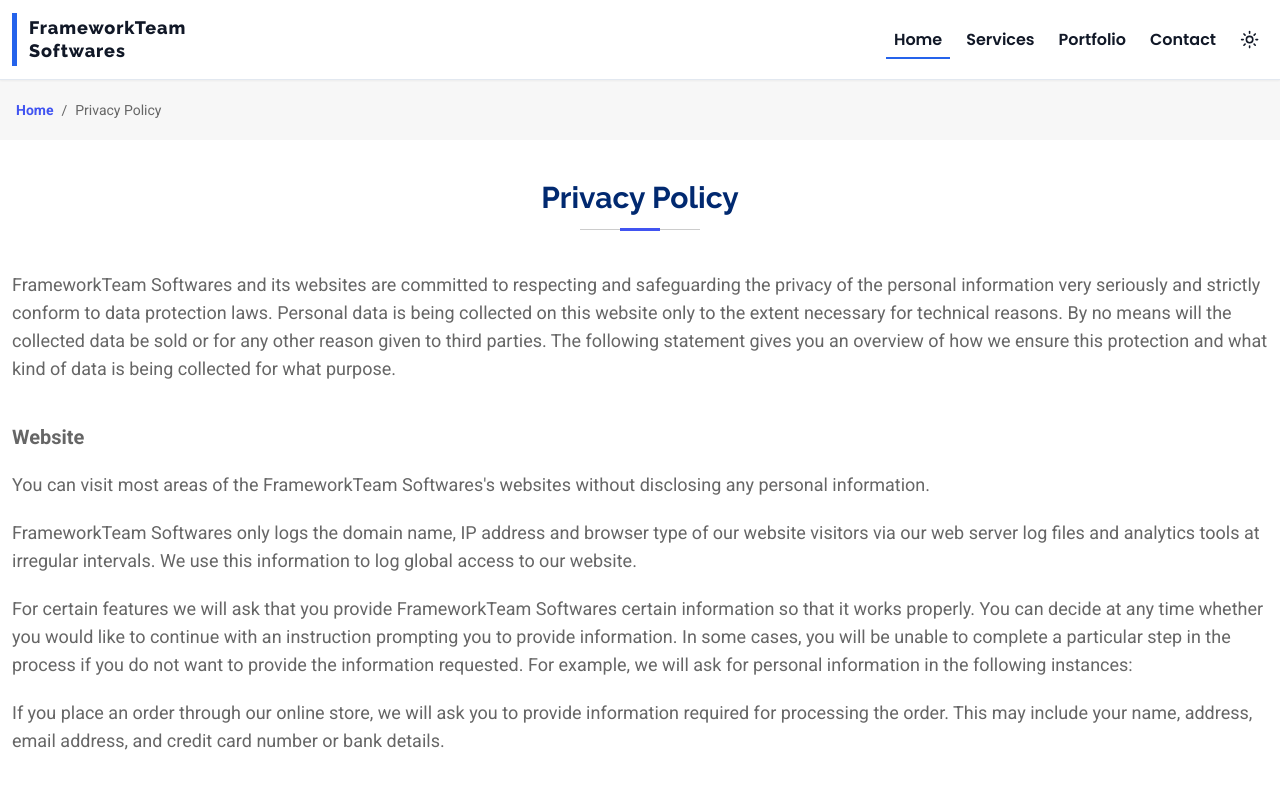
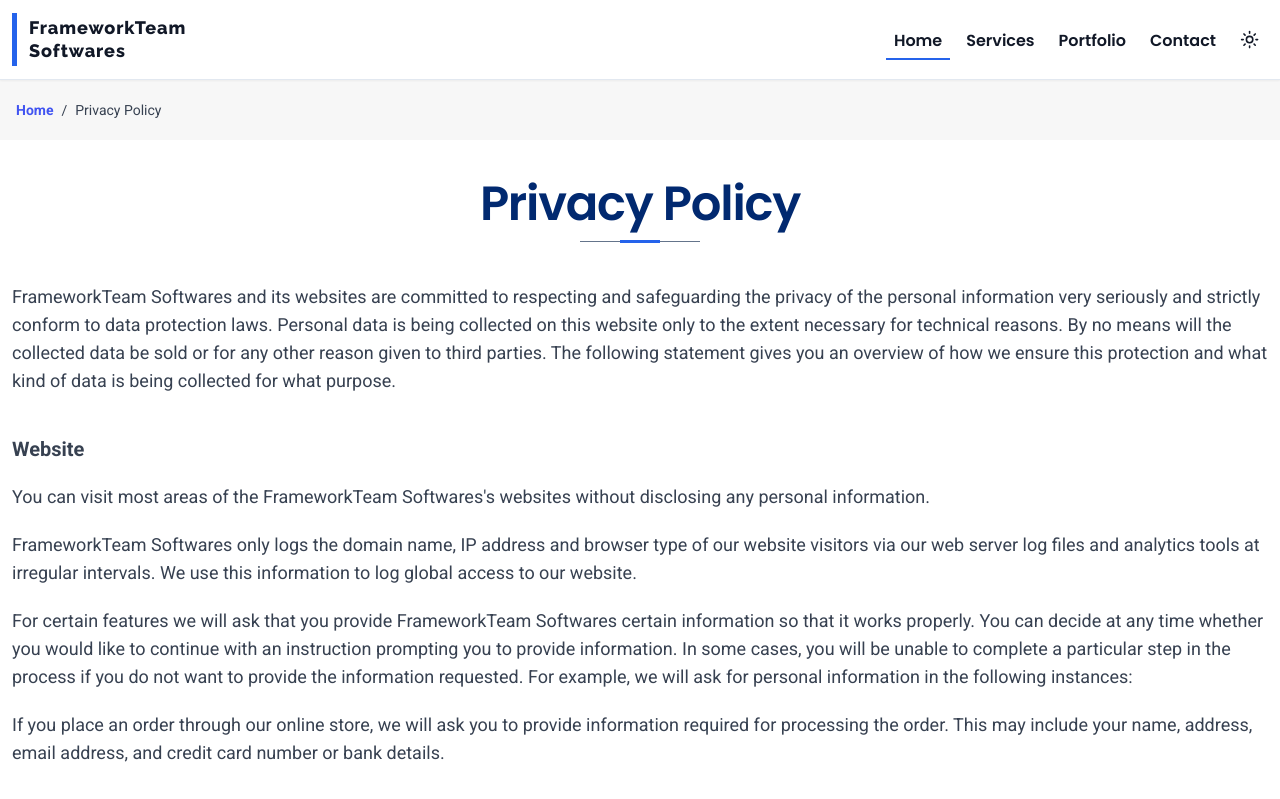
Before and after one commit to ChauhanJaved/frameworkteam, a Next.js app: page /privacy-policy in a window 1280 px wide. Shown: the top 799 px of the page. Built offline with nearby package versions, Linux system fonts and the light colour scheme.

Commit message:
section header component update

```diff
--- a/src/app/layout.tsx
+++ b/src/app/layout.tsx
@@ -34,7 +34,7 @@
   return (
     <html lang="en" className="scroll-smooth">
       <body
-        className={`${roboto.className} bg-white text-base font-normal text-black-600`}
+        className={`${roboto.className} text-base text-gray-700 dark:text-gray-300 lg:text-lg`}
       >
         <ThemeProvider
           attribute="class"
--- a/src/components/hero.tsx
+++ b/src/components/hero.tsx
@@ -48,7 +48,7 @@
             {heroTitle}
           </h2>
           {/* Hero description */}
-          <p className="mt-1 bg-transparent text-lg md:text-xl lg:text-2xl">
+          <p className="mt-1 bg-transparent text-lg text-gray-700 md:text-xl lg:text-2xl">
             {heroDesc}
           </p>
           <Link href={`#${headerNavItems[1]}`} className="mt-5">
--- a/src/components/section-header.tsx
+++ b/src/components/section-header.tsx
@@ -1,5 +1,5 @@
 //External imports
-import { raleway } from "@/lib/font";
+import { poppins, raleway } from "@/lib/font";
 import React from "react";
 //Internal imports
 
@@ -12,23 +12,25 @@
 export default function SectionHeader(props: PropsSectionHeader) {
   const Element = props.element || "h1";
   return (
-    <div className={`${props.className} `}>
+    <div className={`${props.className}`}>
       {React.createElement(
         Element,
         {
-          className: `${raleway.className} text flex flex-col items-center text-center md:text-3xl text-2xl font-bold  text-blue-dark-imperial`,
+          className: `${Element === "h1" ? "text-4xl font-bold tracking-tight lg:text-5xl" : "text-3xl font-semibold tracking-tight"} flex flex-col items-center text-center  ${poppins.className} text-blue-dark-imperial dark:text-gray-300`,
         },
         <>
           {props.caption[0].toUpperCase() + props.caption.slice(1)}
 
           <span className="relative w-[120px] pt-[15px] text-center">
-            <span className="absolute bottom-[1px] block h-[1px] w-[120px] bg-black-200"></span>
-            <span className="absolute bottom-0 left-[calc(50%-20px)] block h-[3px] w-[40px] bg-blue-ultramarine"></span>
+            <span className="absolute bottom-[1px] block h-[1px] w-[120px] bg-muted-foreground"></span>
+            <span className="absolute bottom-0 left-[calc(50%-20px)] block h-[3px] w-[40px] bg-primary"></span>
           </span>
         </>,
       )}
       {props.desc && (
-        <p className={`pt-3 text-center text-lg font-semibold`}>{props.desc}</p>
+        <p className={`mt-3 text-center text-lg font-medium lg:mx-40`}>
+          {props.desc}
+        </p>
       )}
     </div>
   );
```
Also changed, not shown: components.json.
